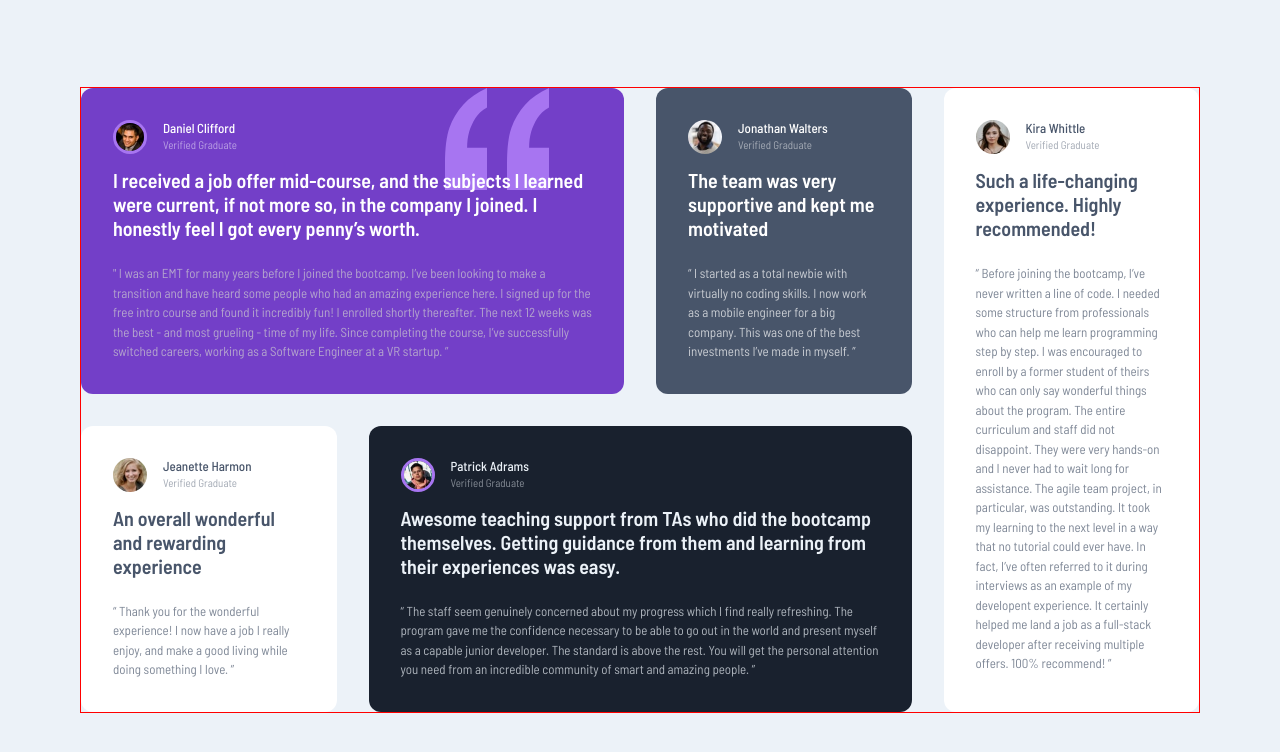
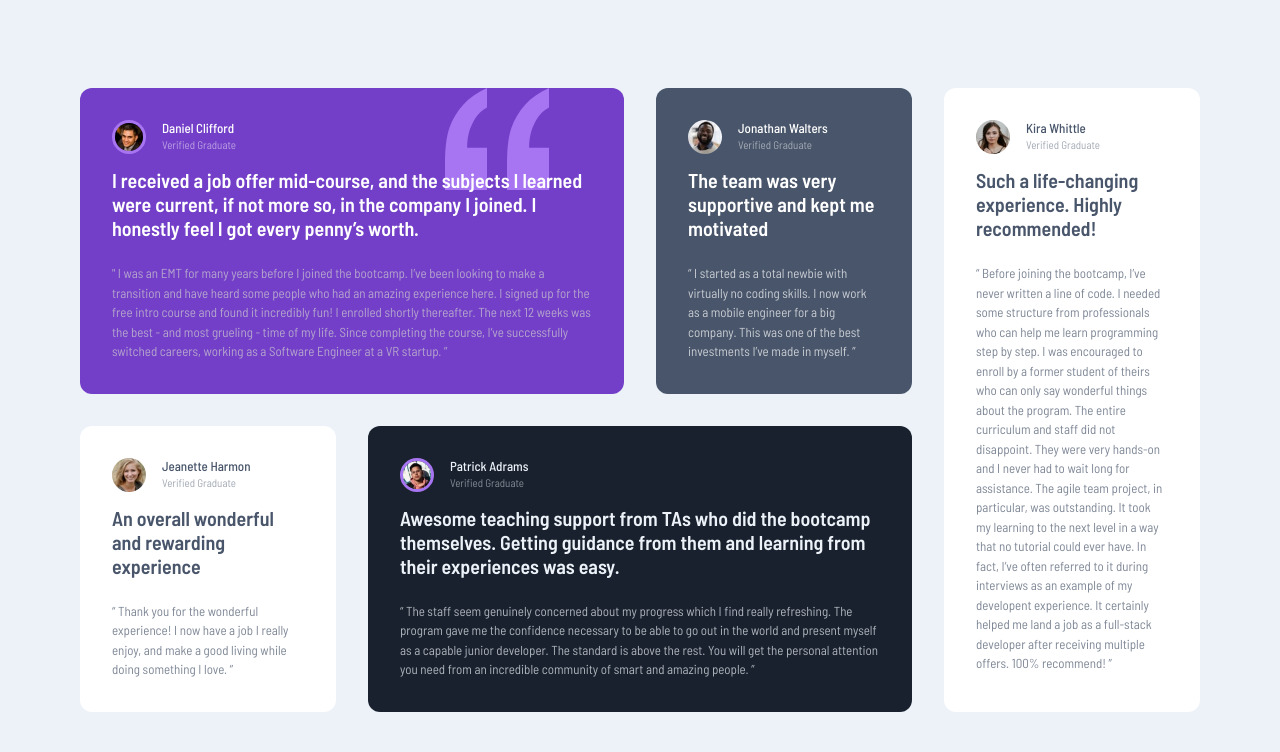
Before and after one commit to maxkdavis/testimonial-grid, a plain HTML site: page index.html in a window 1280 px wide. Drawn offline with Linux system fonts and the light colour scheme.

Commit message:
updating layout & styling

```diff
--- a/styles.css
+++ b/styles.css
@@ -59,7 +59,7 @@ img {
   gap: 2rem; /*32 px*/
   grid-template-columns: repeat(4, 1fr);
   width: min(95%, 70rem); /*take the smaller between 95% of parent or 70 * 16px (1120). The latter wins here.*/
-  border: 1px solid red;
+  /* border: 1px solid red; */
   margin-inline: auto;
 }
 
@@ -136,10 +136,6 @@ img {
 
 /* MEDIA QUERY FOR MOBILE LAYOUT */
 @media (max-width: 850px) {
-  /* body {
-    background: blue;
-  } */
-
   #testimonial-grid {
     display: grid;
     gap: 1.5rem; /*24 px*/
```
